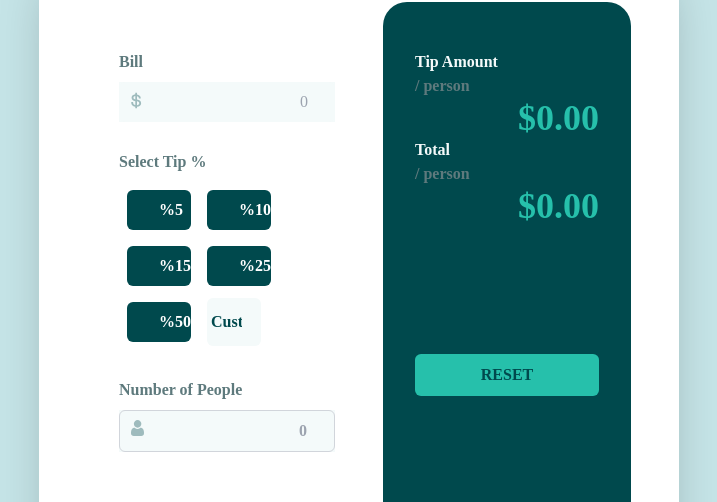
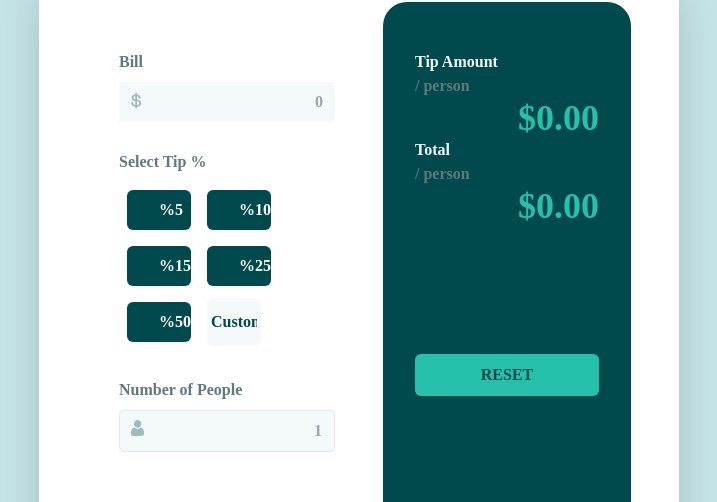
Before and after one commit to Edwardb11/Tip-calculator-app, a React (Create React App) app: page / in a window 1280 px wide. Shown: the part 151-653 px from the top of the page, without its empty margins (281-998 px from the left). Built offline with nearby package versions, Linux system fonts and the light colour scheme.

Commit message:
removing the styles of the type number from the input

```diff
--- a/src/componets/box/Box.js
+++ b/src/componets/box/Box.js
@@ -39,7 +39,7 @@
                     min="1"
                     onChange={(e) => setBill(e.target.value)}
                     required
-                    className="text-right focus:outline-none focus:ring-4 focus:ring-cyan-light_gray_f  font-blackfocus:border-transparent rounded-md block w-full px-3 py-2 mb-7 text-black bg-cyan-light_gray appearance-none "
+                    className="text-right focus:outline-none focus:ring-4 focus:ring-cyan-light_gray_f  font-black focus:border-transparent rounded-md block w-full px-3 py-2 mb-7 text-black bg-cyan-light_gray  "
                     placeholder="0"
                   />
                 </div>
@@ -81,8 +81,8 @@
                     value={people}
                     onChange={(e) => setPeople(e.target.value)}
                     required
-                    placeholder="0"
-                    className="appearance-none text-right rounded-md block w-full px-3 py-2 mb-7 border font-black focus:outline-none focus:ring-4 focus:ring-cyan-light_gray_f  text-black border-gray-300 bg-cyan-light_gray"
+                    placeholder="1"
+                    className="text-right rounded-md block w-full px-3 py-2 mb-7 border font-black focus:outline-none focus:ring-4 focus:ring-cyan-light_gray_f  text-black  bg-cyan-light_gray   hover:bg-white  "
                   />
                 </div>
               </div>
--- a/src/index.css
+++ b/src/index.css
@@ -5,3 +5,11 @@
 *{
     font-family: 'Space Mono';
 }
+
+
+input[type="number"]::-webkit-outer-spin-button,
+input[type="number"]::-webkit-inner-spin-button {
+  -webkit-appearance: none;
+  margin: 0;
+  -moz-appearance: textfield;
+}
```
